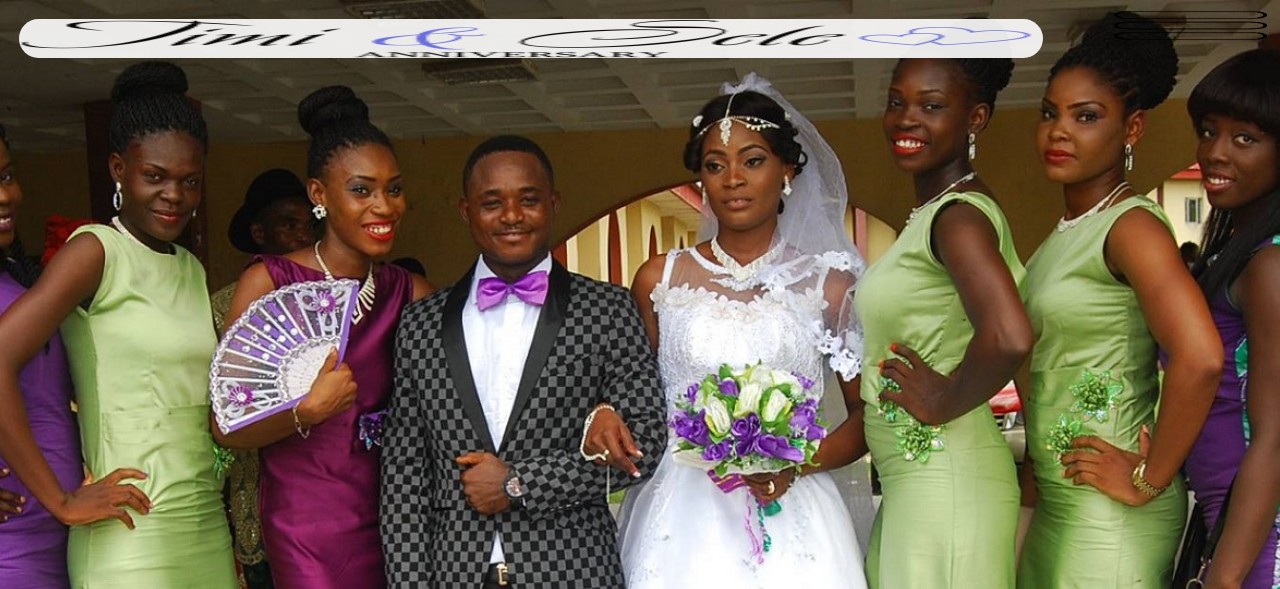
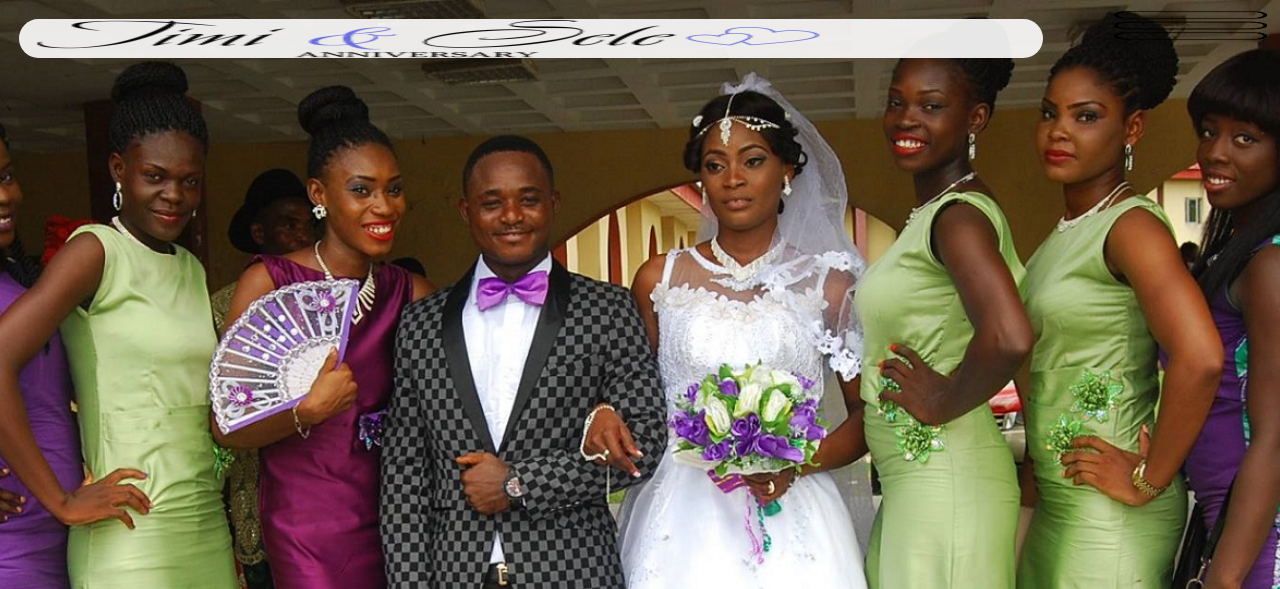
Before and after one commit to digitbase365/digitcode.github.io, a plain HTML site: page index.html in a window 1280 px wide. Shown: the top 589 px of the page. Drawn offline with Linux system fonts and the light colour scheme.

Commit message:
Adhkusted Header Emblem

```diff
--- a/2020anniv.css
+++ b/2020anniv.css
@@ -19,12 +19,13 @@ section.hero{
     align-items: center;
     margin: 1.5%;
     position: absolute;
+    padding: 0em 1em;
 }
 .hero header img{
-    width: 100%;
+    width: 80%;
     height: 100%;
-    object-fit: fill;
-    position: absolute;
+    /* object-fit: contain; */
+    /* position: absolute;  */
 }
 .hide-mobile{
     display: none;
```
